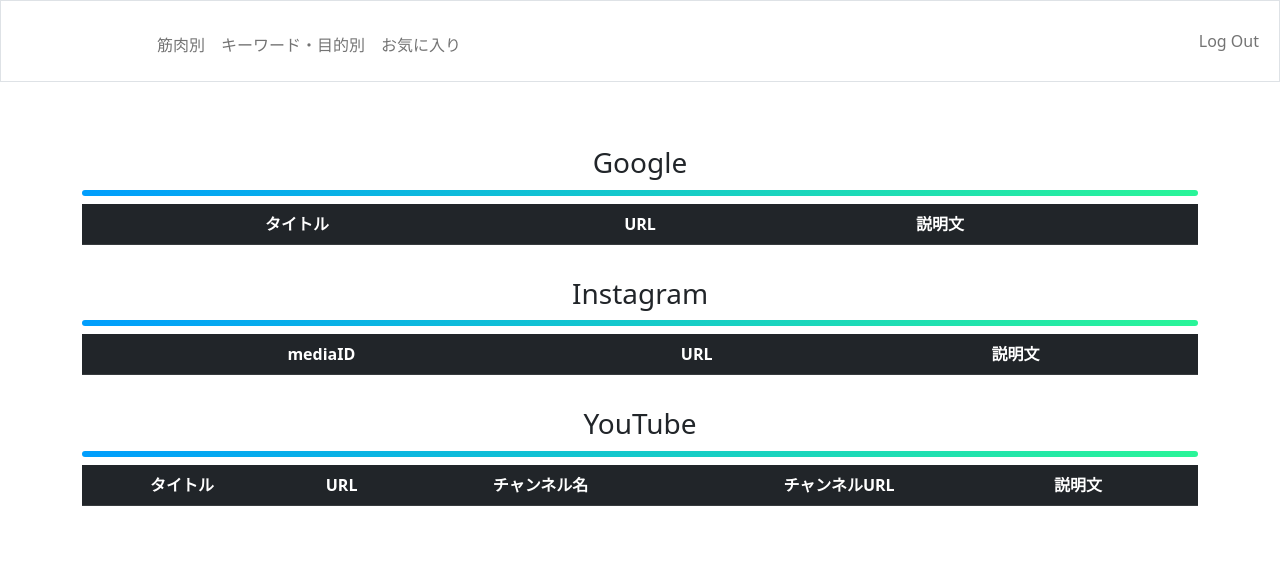
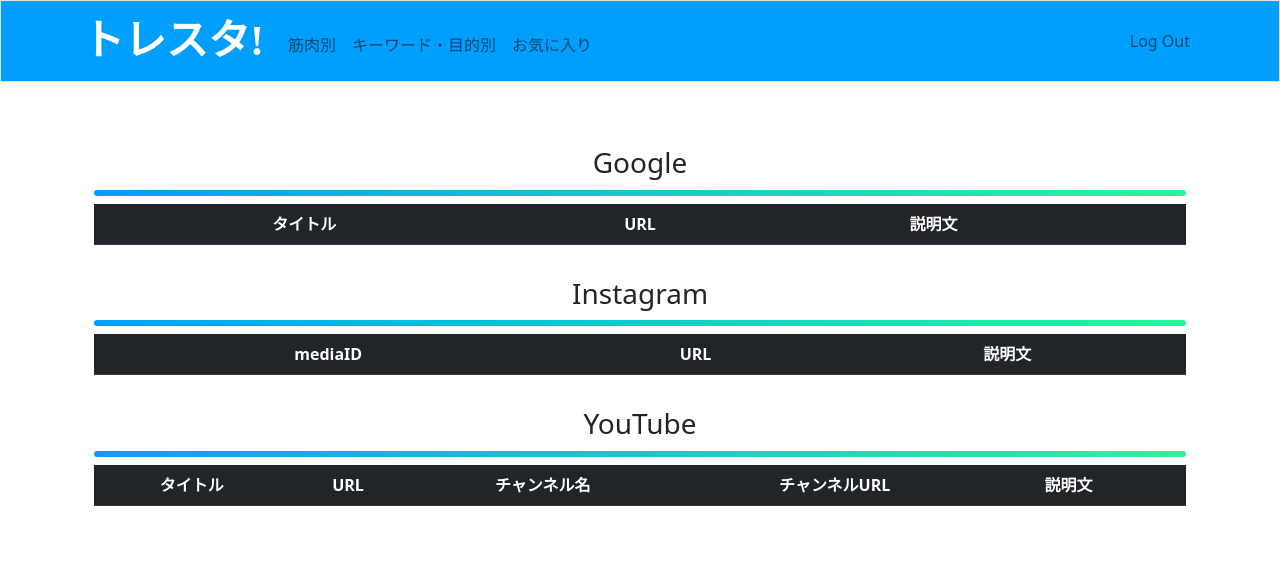
Before and after one commit to shukurimu0121/team_project, a Flask app: page /favorite in a window 1280 px wide. Shown: the top 569 px of the page. Run offline with Flask 2, Linux system fonts and the light colour scheme; a user stored in the database is signed in; lists and menus that the app fills with data are empty; some libraries are stand-ins or nearby versions.

Commit message:
index layout変更　伊達

```diff
--- a/team/templates/favorite.html
+++ b/team/templates/favorite.html
@@ -2,6 +2,15 @@
 
 {% block style %}
 <style>
+    .nav-backcolor {
+        background-color: #009efd;
+    }
+    .navbrand-font{
+        font-family: "Meiryo UI";
+        font-weight: bold;
+        font-size: 42px;
+    }
+
     .like-google-btn {
         color: white;
     }
--- a/team/templates/keyword.html
+++ b/team/templates/keyword.html
@@ -6,7 +6,7 @@
 {% endblock %}
 
 {% block main %}
-<div class="container">
+<div class="container-md">
     <div class="accordion" id="accordionPanelsStayOpenExample">
         <!--ひとつめ-->
         <div class="accordion-item">
--- a/team/templates/layout.html
+++ b/team/templates/layout.html
@@ -17,7 +17,15 @@
         {% block style %}
         <style>
             .nav-backcolor {
-                background-color: #F1BE2A;
+                background-color: #009efd;
+            }
+            .navbrand-font{
+                font-family: "Meiryo UI";
+                font-weight: bold;
+                font-size: 42px;
+            }
+            .navitem{
+                color: white;
             }
         </style>
         {% endblock %}
@@ -35,10 +43,10 @@
     </head>
 
     <body>
-        <nav class="border navbar nav-backcolor navbar-expand-md navbar-light sticky-top">
-            <div class="container-fluid d-flex align-items-center">
+        <nav class="border navbar nav-backcolor navbar-expand-md navbar-light sticky-top navitem">
+            <div class="container-md d-flex align-items-center">
                 <div>
-                <a class="navbar-brand font-weight-bold text-white" href="/">筋トレさがし</a>
+                <a class="navbar-brand font-weight-bold text-white navbrand-font" href="/">トレスタ!</a>
                 </div>
                 <button aria-controls="navbar" aria-expanded="false" aria-label="Toggle navigation" class="navbar-toggler" data-bs-target="#navbar" data-bs-toggle="collapse" type="button">
                     <span class="navbar-toggler-icon"></span>
@@ -51,14 +59,14 @@
                         <li class="navbar-text"><a class="nav-link" href="/favorite" title="お気に入り一覧">お気に入り</a></li>
                     </ul>
                     <ul class="navbar-nav ms-auto">
-                        <li class="nav-item"><a class="nav-link" href="logout">Log Out</a></li>
+                        <li class="nav-item"><a class="nav-link border-white" href="logout">Log Out</a></li>
                     </ul>
                 {% else %}
                     <ul class="navbar-nav ms-auto mt-2">
-                        <li class="nav-item"><a class="nav-link" href="register">Register</a></li>
+                        <li class="nav-item"><a class="nav-link border-white" href="register">Register</a></li>
                     </ul>
                     <ul class="navbar-nav ms-auto">
-                        <li class="nav-item"><a class="nav-link" href="login">Log In</a></li>
+                        <li class="nav-item"><a class="nav-link border-white" href="login">Log In</a></li>
                     </ul>
                 {% endif %}
                 </div>
@@ -75,7 +83,7 @@
         {% endif %}
         </div>
 
-        <main class="container-fluid py-5 text-center">
+        <main class="container-md py-5 text-center">
             {% block main %}{% endblock %}
         </main>
         <script>
```
Also changed, not shown: team/templates/result.html (+14 -0 lines), 1 other file.
